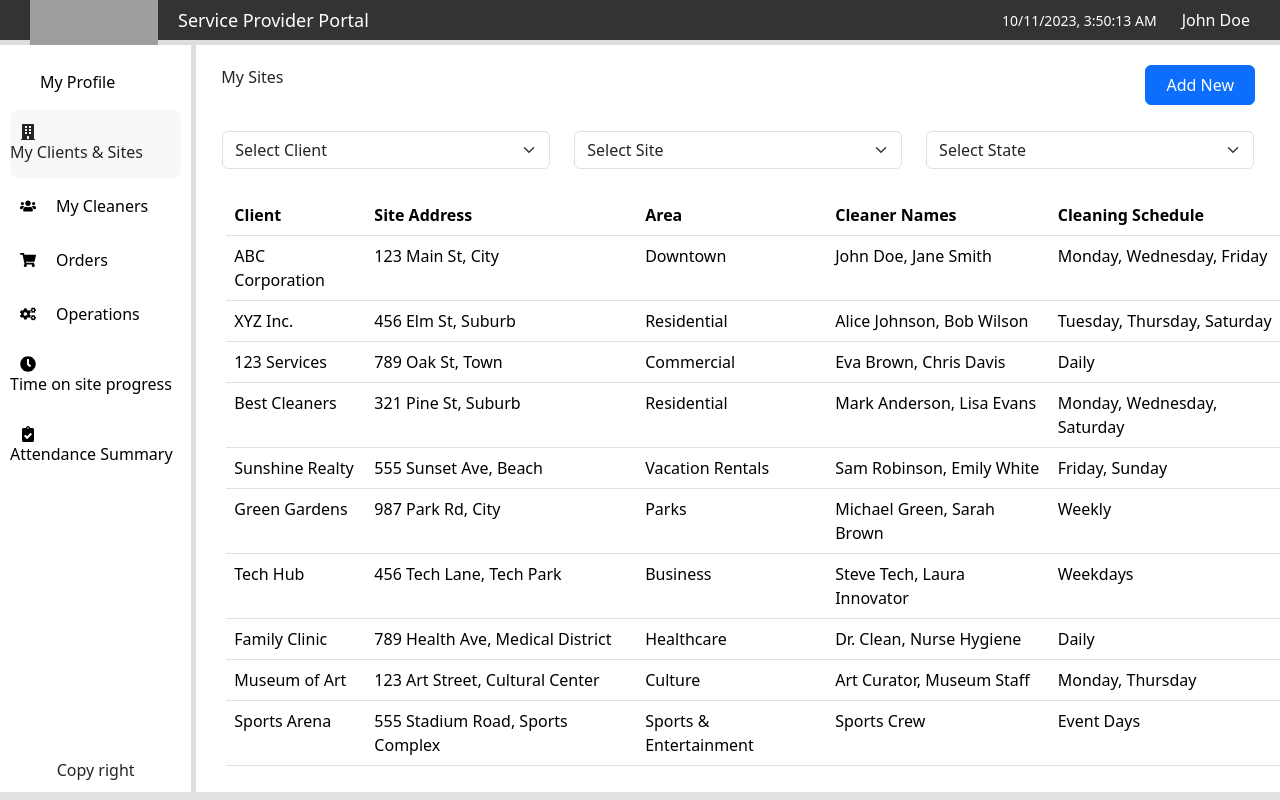
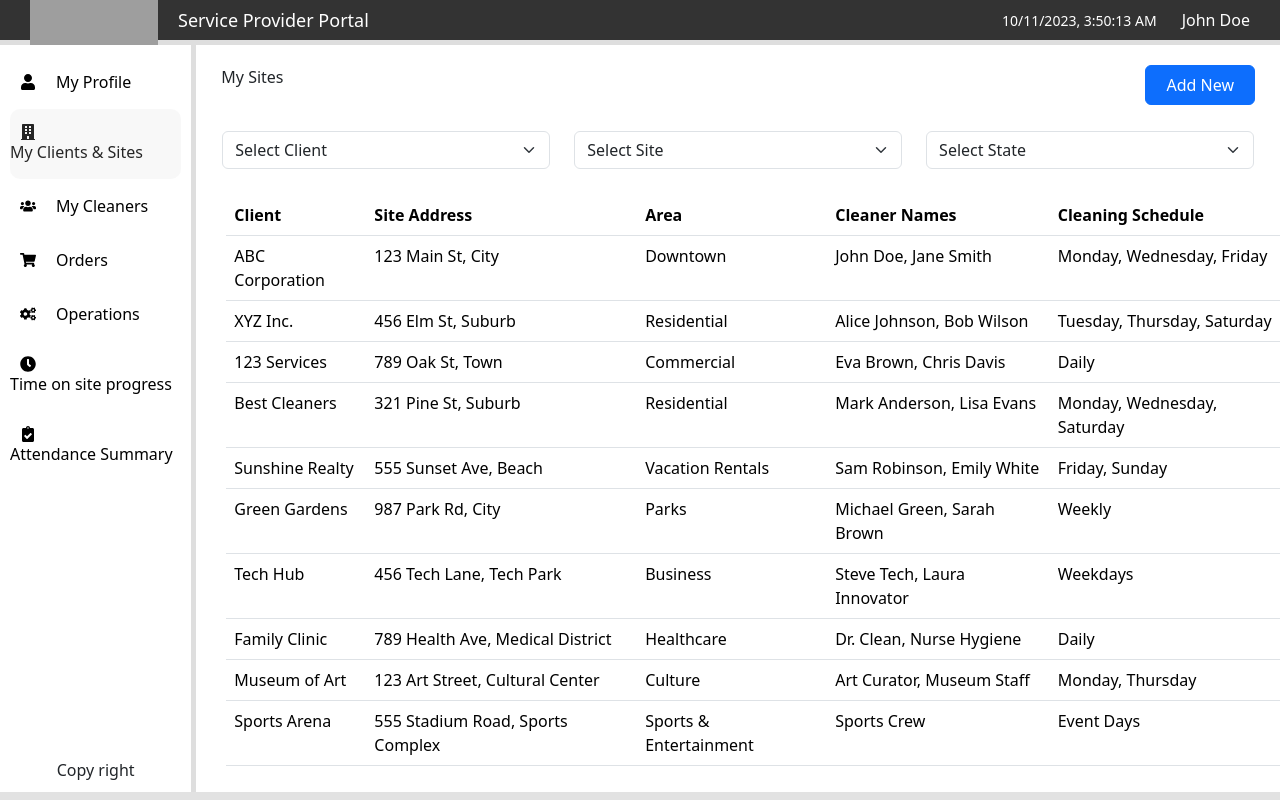
Before and after one commit to ChathuraRubasingha/Cleaner-Connector, a React (Create React App) app: page /mysites in a window 1280 px wide. Built offline with nearby package versions, Linux system fonts and the light colour scheme; grey boxes are pictures that could not be loaded.

Commit message:
login issue fixed

```diff
--- a/src/Componants/Layout/Sidebar.js
+++ b/src/Componants/Layout/Sidebar.js
@@ -16,8 +16,7 @@ function Sidebar() {
     <div className="sidebar">
       <div className="navigation">
         <NavLink className="nav" activeClassName="active" to="/profile">
-          <FaUser style={{ padding: "0 20px 0 10px" }} />
-          My Profile
+          <FaUser style={{ margin: "0 20px 0 10px" }} /> My Profile
         </NavLink>
         <NavLink className="nav" activeClassName="active" to="/mysites">
           <FaBuilding style={{ margin: "0 20px 0 10px" }} /> My Clients & Sites
--- a/src/Pages/Login/Login.js
+++ b/src/Pages/Login/Login.js
@@ -39,7 +39,7 @@ function Login() {
                         <path d="M4 8a1 1 0 1 1-2 0 1 1 0 0 1 2 0z" />
                       </svg>
                     </span>
-                    <input type="password" class="form-control" name="password" id="password" value="" required/>
+                    <input type="password" class="form-control" name="password" id="password"  required/>
                   </div>
                 </div>
                 <div class="col-12">
```
